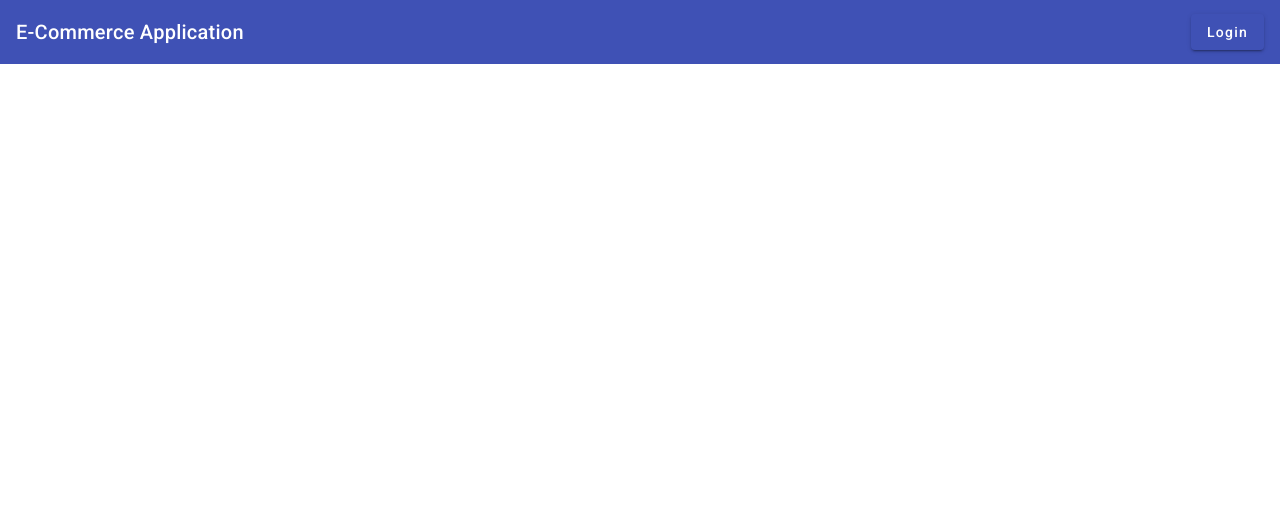
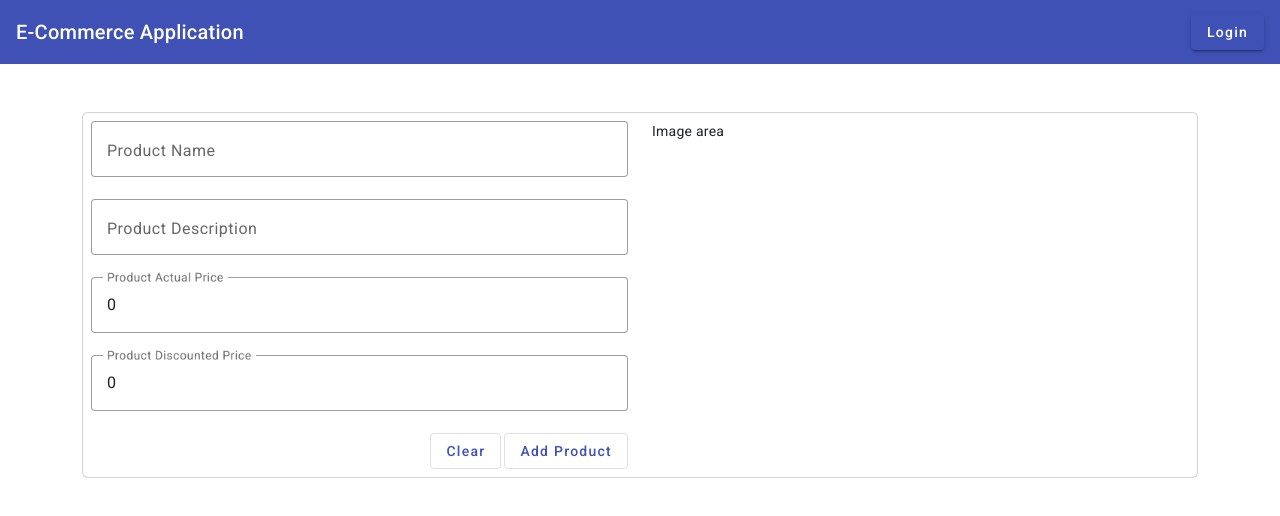
Before and after one commit to Fiiider12345/e-commerce-ui, an Angular app: page /addNewProduct in a window 1280 px wide. Before the commit this address led to /. Shown: the top 516 px of the page. Built offline with nearby package versions, Linux system fonts and the light colour scheme.

Commit message:
Create Form to Save/ Add Product Details

```diff
--- /dev/null
+++ b/src/app/_model/product.model.ts
@@ -0,0 +1,6 @@
+export interface Product {
+    productName: string,
+    productDescription: string,
+    productDiscountedPrice: number,
+    productActualPrice: number
+}
--- /dev/null
+++ b/src/app/_services/product.service.ts
@@ -0,0 +1,15 @@
+import { HttpClient } from '@angular/common/http';
+import { Injectable } from '@angular/core';
+import { Product } from '../_model/product.model';
+
+@Injectable({
+  providedIn: 'root'
+})
+export class ProductService {
+
+  constructor(private httpClient: HttpClient) { }
+
+  public addProduct(product: Product) {
+    return this.httpClient.post<Product>("http://localhost:9090/addNewProduct", product);
+  }
+}
--- a/src/app/_services/user-auth.service.ts
+++ b/src/app/_services/user-auth.service.ts
@@ -33,4 +33,14 @@ export class UserAuthService {
     else
       return true;
   }
+
+  public isAdmin() {
+    const roles: any[] = this.getRoles();
+    return roles[0].roleName === 'Admin';
+  }
+
+  public isUser() {
+    const roles: any[] = this.getRoles();
+    return roles[0].roleName === 'User';
+  }
 }
--- /dev/null
+++ b/src/app/add-new-product/add-new-product.component.html
@@ -0,0 +1,50 @@
+<div class="container mt-5">
+    <div class="card p-2">
+        <div class="row">
+            <div class="col-6">
+
+                <form #productForm="ngForm" (ngSubmit)="addProduct(productForm)">
+
+                    <mat-form-field appearance="outline" class="w-100">
+                        <mat-label>Product Name</mat-label>
+                        <input matInput
+                            placeholder="Product Name"
+                            [(ngModel)]="product.productName"
+                            name="productName">
+                    </mat-form-field>
+
+                    <mat-form-field appearance="outline" class="w-100">
+                        <mat-label>Product Description</mat-label>
+                        <input matInput placeholder="Product Description"
+                        [(ngModel)]="product.productDescription"
+                            name="productDescription">
+                    </mat-form-field>
+
+                    <mat-form-field appearance="outline" class="w-100">
+                        <mat-label>Product Actual Price</mat-label>
+                        <input matInput placeholder="Product Actual Price"
+                        [(ngModel)]="product.productActualPrice"
+                            name="productActualPrice">
+                    </mat-form-field>
+
+                    <mat-form-field appearance="outline" class="w-100">
+                        <mat-label>Product Discounted Price</mat-label>
+                        <input matInput placeholder="Product Discounted Price"
+                        [(ngModel)]="product.productDiscountedPrice"
+                            name="productDiscountedPrice">
+                    </mat-form-field>
+
+                    <div align="end">
+                        <button mat-stroked-button color="primary" style="margin-right: 3px;">Clear</button>
+                        <button type="submit" mat-stroked-button color="primary">Add Product</button>
+
+                    </div>
+                </form>
+            </div>
+            <div class="col-6">
+                Image area
+            </div>
+        </div>
+
+    </div>
+</div>
--- /dev/null
+++ b/src/app/add-new-product/add-new-product.component.ts
@@ -0,0 +1,35 @@
+import { Component } from '@angular/core';
+import { Product } from '../_model/product.model';
+import { NgForm } from '@angular/forms';
+import { ProductService } from '../_services/product.service';
+import { HttpErrorResponse } from '@angular/common/http';
+
+@Component({
+  selector: 'app-add-new-product',
+  templateUrl: './add-new-product.component.html',
+  styleUrls: ['./add-new-product.component.css']
+})
+export class AddNewProductComponent {
+
+  product: Product = {
+    productName: "",
+    productDescription: "",
+    productDiscountedPrice: 0,
+    productActualPrice: 0
+  }
+
+  constructor(private productService: ProductService) {
+
+  }
+
+  addProduct(productForm: NgForm) {
+    this.productService.addProduct(this.product).subscribe(
+      (response: Product) => {
+        productForm.reset();
+      },
+      (error: HttpErrorResponse) => {
+        console.log(error);
+      }
+    );
+  }
+}
--- a/src/app/app-routing.module.ts
+++ b/src/app/app-routing.module.ts
@@ -6,13 +6,15 @@ import { UserComponent } from './user/user.component';
 import { LoginComponent } from './login/login.component';
 import { ForbiddenComponent } from './forbidden/forbidden.component';
 import { AuthGuard } from './_auth/auth.guard';
+import { AddNewProductComponent } from './add-new-product/add-new-product.component';
 
 const routes: Routes = [
   {path:'', component:HomeComponent},
   {path:'admin', component:AdminComponent, canActivate:[AuthGuard], data:{roles:['Admin']}},
   {path:'user', component:UserComponent, canActivate:[AuthGuard], data:{roles:['User']}},
   {path:'login', component:LoginComponent},
-  {path:'forbidden', component:ForbiddenComponent}
+  {path:'forbidden', component:ForbiddenComponent},
+  {path:'addNewProduct', component: AddNewProductComponent}
 ];
 
 @NgModule({
--- a/src/app/app.module.ts
+++ b/src/app/app.module.ts
@@ -21,6 +21,7 @@ import {MatToolbarModule} from '@angular/material/toolbar';
 import {MatButtonModule} from '@angular/material/button';
 import {MatFormFieldModule} from '@angular/material/form-field';
 import {MatInputModule} from '@angular/material/input';
+import { AddNewProductComponent } from './add-new-product/add-new-product.component';
 
 @NgModule({
   declarations: [
@@ -30,7 +31,8 @@ import {MatInputModule} from '@angular/material/input';
     UserComponent,
     LoginComponent,
     HeaderComponent,
-    ForbiddenComponent
+    ForbiddenComponent,
+    AddNewProductComponent
   ],
   imports: [
     BrowserModule,
--- a/src/app/header/header.component.html
+++ b/src/app/header/header.component.html
@@ -11,36 +11,8 @@
   </button>
 </mat-toolbar>
 
+<mat-toolbar color="primary" *ngIf="isLoggedIn()">
+  <button mat-raised-button color="primary" routerLink="/">Home</button>
+  <button *ngIf="isAdmin()" mat-raised-button color="primary" routerLink="/addNewProduct">Add New Product</button>
 
-
-
-
-<!-- <nav class="navbar navbar-expand-lg navbar-dark bg-primary">
-    <div class="container-fluid">
-      <a class="navbar-brand" href="#">Angular + JWT</a>
-      <button class="navbar-toggler" type="button" data-bs-toggle="collapse" data-bs-target="#navbarSupportedContent" aria-controls="navbarSupportedContent" aria-expanded="false" aria-label="Toggle navigation">
-        <span class="navbar-toggler-icon"></span>
-      </button>
-      <div class="collapse navbar-collapse" id="navbarSupportedContent">
-        <ul class="navbar-nav me-auto mb-2 mb-lg-0">
-          <li class="nav-item">
-            <a class="nav-link active" aria-current="page" routerLink="/home">Home</a>
-          </li>
-          <li class="nav-item">
-            <a class="nav-link active" aria-current="page" routerLink="/admin"
-            *ngIf="userService.roleMatch(['Admin'])"
-            >Admin Dashboard</a>
-          </li>
-          <li class="nav-item">
-            <a class="nav-link active" aria-current="page" routerLink="/user"
-            *ngIf="userService.roleMatch(['User'])"
-            >User Dashboard</a>
-          </li>
-
-        </ul>
-        <button *ngIf="! isLoggedIn()" type="button" class="btn btn-success" routerLink="/login">Login</button>
-        <button *ngIf=" isLoggedIn()" type="button" class="btn btn-danger" (click)="logout()" >Logout</button>
-
-    </div>
-    </div>
-  </nav> -->
+</mat-toolbar>
--- a/src/app/header/header.component.ts
+++ b/src/app/header/header.component.ts
@@ -25,4 +25,11 @@ export class HeaderComponent {
     this.router.navigate(['/']);
   }
 
+  public isAdmin() {
+    return this.userAuthService.isAdmin();
+  }
+
+  public isUser() {
+    return this.userAuthService.isUser();
+  }
 }
```
Also changed, not shown: src/app/add-new-product/add-new-product.component.css (added), 2 other files (tests, documents, lock files or other folders).
